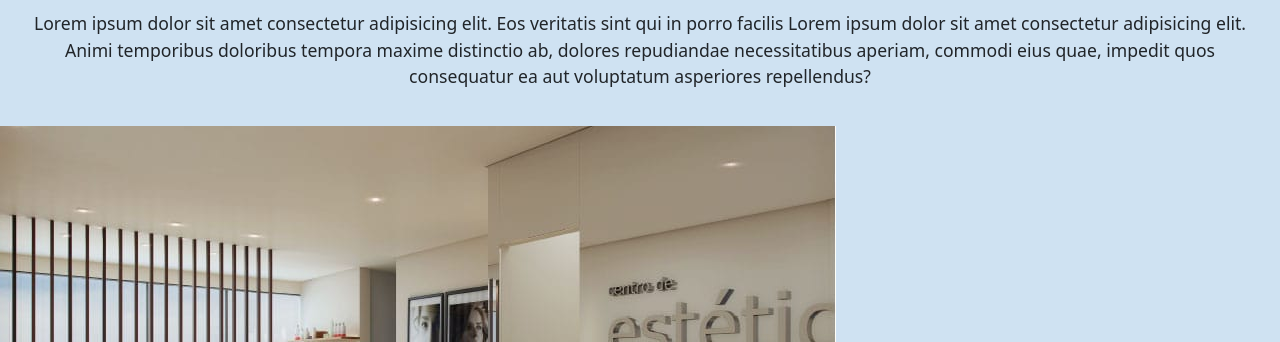
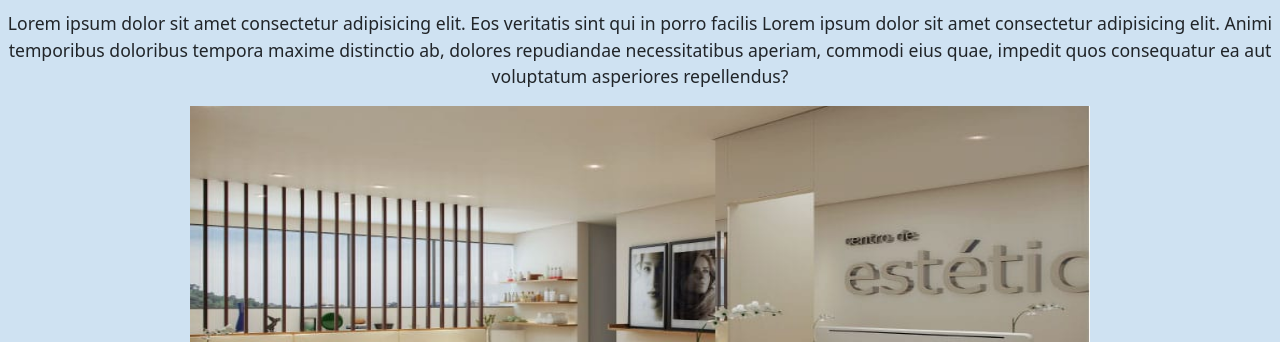
Before and after one commit to alemiranda18/Fulfilled, a plain HTML site: page index.html in a window 1280 px wide. Shown: the part 326-668 px from the top of the page. Drawn offline with nearby package versions, Linux system fonts and the light colour scheme.

Commit message:
modifique css

```diff
--- a/css/style.css
+++ b/css/style.css
@@ -120,7 +120,9 @@ margin: 10px 20px ;
 
 /*inicio edicion inicio*/
 .sectionUno{
-    text-align: center;
+    display: flex;
+    flex-direction: column;
+    align-items: center;
 }
 .sectionUno h1{
     font-size: 5em;
@@ -133,13 +135,12 @@ margin: 10px 20px ;
 .sectionUno p{
     text-align: center;
     font-size: 1.1em;
-    padding: 20px;
+    margin-top: 20px;
 }
 .sectionUno img{
-    display: flex;
-    text-align: center;
-    justify-content: center;
-    align-items: center;
+   width: 900px;
+   height: 450px;
+
 }
 .imgDoctor{
     display: flex;
@@ -329,7 +330,7 @@ margin: 10px 20px ;
     .card{
         width: 100%;
     }
-    }
+}
 
 /*fin edicion inicio*/
 /*inicio edicion nosotros*/
```
